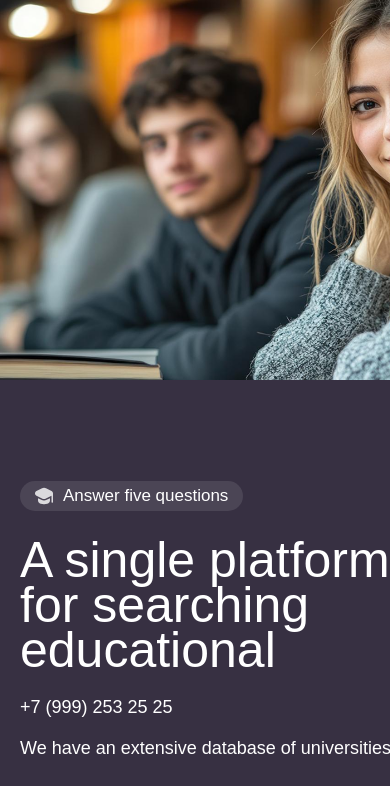
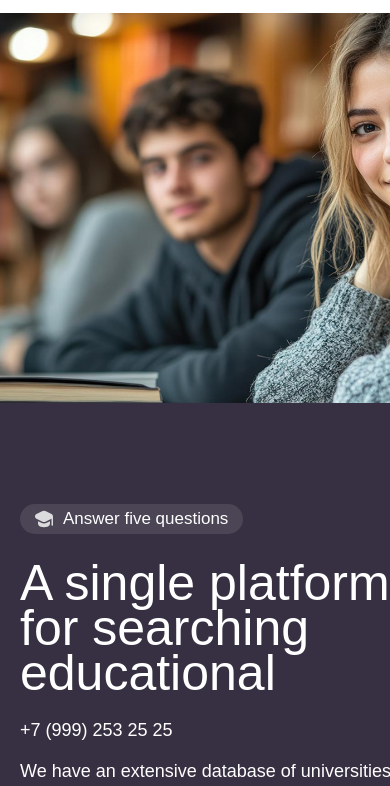
Before and after one commit to Senpkx/Company, a website: page index.html in a window 390 px wide. Shown: the part 98-884 px from the top of the page. Drawn offline with nearby package versions, Linux system fonts and the light colour scheme.

Commit message:
mobile pixel

```diff
--- a/styles/base/_base.scss
+++ b/styles/base/_base.scss
@@ -30,7 +30,7 @@ body {
   }
   @include mobile {
     width: 338px;
-    padding: 0 10px 0 10px;
+    padding: 0;
   }
 }
 .body-no-scroll {
--- a/styles/blocks/footer/_footer.scss
+++ b/styles/blocks/footer/_footer.scss
@@ -53,11 +53,16 @@
     margin-bottom: 60px;
 
     > h2 {
-      font-size: 40px;
+      font-size: 36px;
+      margin-bottom: 20px;
     }
     > p {
       font-size: 16px;
-      margin-bottom: 20px;
+      margin-bottom: 25px;
+      line-height: 1.6;
+    }
+    > button {
+      font-size: 15px;
     }
   }
 }
--- a/styles/blocks/header/_header.scss
+++ b/styles/blocks/header/_header.scss
@@ -10,7 +10,11 @@
   -webkit-box-pack: justify;
   -ms-flex-pack: justify;
   justify-content: space-between;
-  margin: 20px 0 15px 0;
+  margin: 29px 0 29px 0;
+
+  @include mobile {
+    margin: 20px 0 15px 0;
+  }
 }
 
 .logo {
@@ -19,8 +23,14 @@
   display: flex;
 
   > img {
-    width: 180px;
-    height: 53px;
+    width: 205px;
+    height: 60px;
+  }
+  @include tablet {
+    > img {
+      width: 180px;
+      height: 53px;
+    }
   }
 }
 
--- a/styles/blocks/section/_section.scss
+++ b/styles/blocks/section/_section.scss
@@ -112,23 +112,24 @@ main {
     }
   }
   @include mobile {
-    top: 120px;
+    top: 114px;
 
     > h1 {
-      font-size: 45px;
+      font-size: 43px;
       margin-bottom: 20px;
     }
 
     > p:first-of-type {
-      font-size: 24px;
-      margin-bottom: 15px;
+      font-size: 23px;
+      margin-bottom: 22px;
     }
     > p:last-of-type {
-      font-size: 18px;
+      font-size: 16px;
       margin-bottom: 25px;
     }
     > button {
       padding: 16px 67px;
+      font-size: 16px;
     }
   }
 }
@@ -156,7 +157,7 @@ main {
     padding: 5px 15px 5px 0;
   }
   @include mobile {
-    font-size: 16px;
+    font-size: 15px;
     margin-bottom: 25px;
   }
 }
```
Also changed, not shown: styles/main.css, 1 other file.
